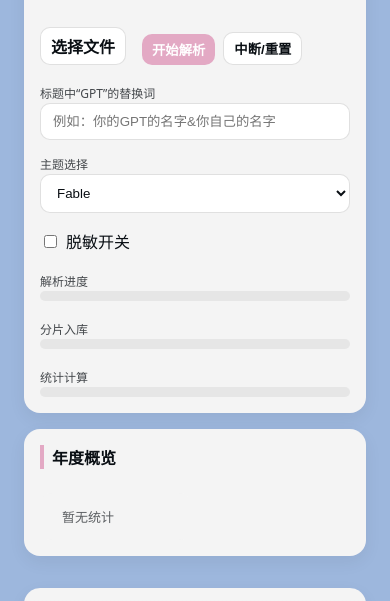
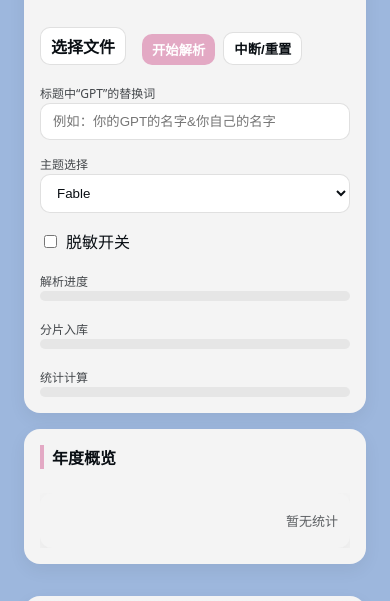
Before and after one commit to chuan-101/thread-json-public, a website: page index.html in a window 390 px wide. Shown: the part 173-774 px from the top of the page. Drawn offline with nearby package versions, Linux system fonts and the light colour scheme.

Commit message:
Update index.html

```diff
--- a/index.html
+++ b/index.html
@@ -77,16 +77,31 @@
     .yr-table .full{display:inline;}
     .yr-table .abbr{display:none;}
 
-    @media (max-width:480px){
-      .yr-table .full{display:none;}
-      .yr-table .abbr{display:inline;}
-      .yr-table th,.yr-table td{padding:6px 8px;font-size:13px;}
-      .yr-table.responsive{display:grid;grid-template-columns:repeat(2,minmax(0,1fr));gap:8px;}
-      .yr-table.responsive thead{display:none;}
-      .yr-table.responsive tr{display:grid;grid-template-columns:1fr 1fr;background:var(--card-bg);border-radius:12px;padding:8px;}
-      .yr-table.responsive td{white-space:nowrap;}
-      .yr-table.responsive td::before{content:attr(data-label);opacity:.6;margin-right:6px;}
-    }
+@media (max-width:480px){
+  .yr-table.responsive{display:flex;flex-direction:column;gap:12px;}
+  .yr-table.responsive thead{display:none;}
+  .yr-table.responsive tr{
+    display:block;
+    background:var(--card-bg);
+    border-radius:12px;
+    padding:12px;
+    box-shadow:var(--shadow);
+  }
+  .yr-table.responsive td{
+    display:flex;
+    justify-content:space-between;
+    padding:6px 0;
+    border-bottom:1px solid rgba(0,0,0,.05);
+    font-size:13px;
+  }
+  .yr-table.responsive td:last-child{border-bottom:none;}
+  .yr-table.responsive td::before{
+    content:attr(data-label);
+    opacity:.65;
+    font-weight:600;
+  }
+  .yr-table.responsive td.num{text-align:right;font-weight:500;}
+}
 
     /* 无障碍隐藏原生 file 输入，仅保留 label 按钮触发 */
 .visually-hidden{
```
